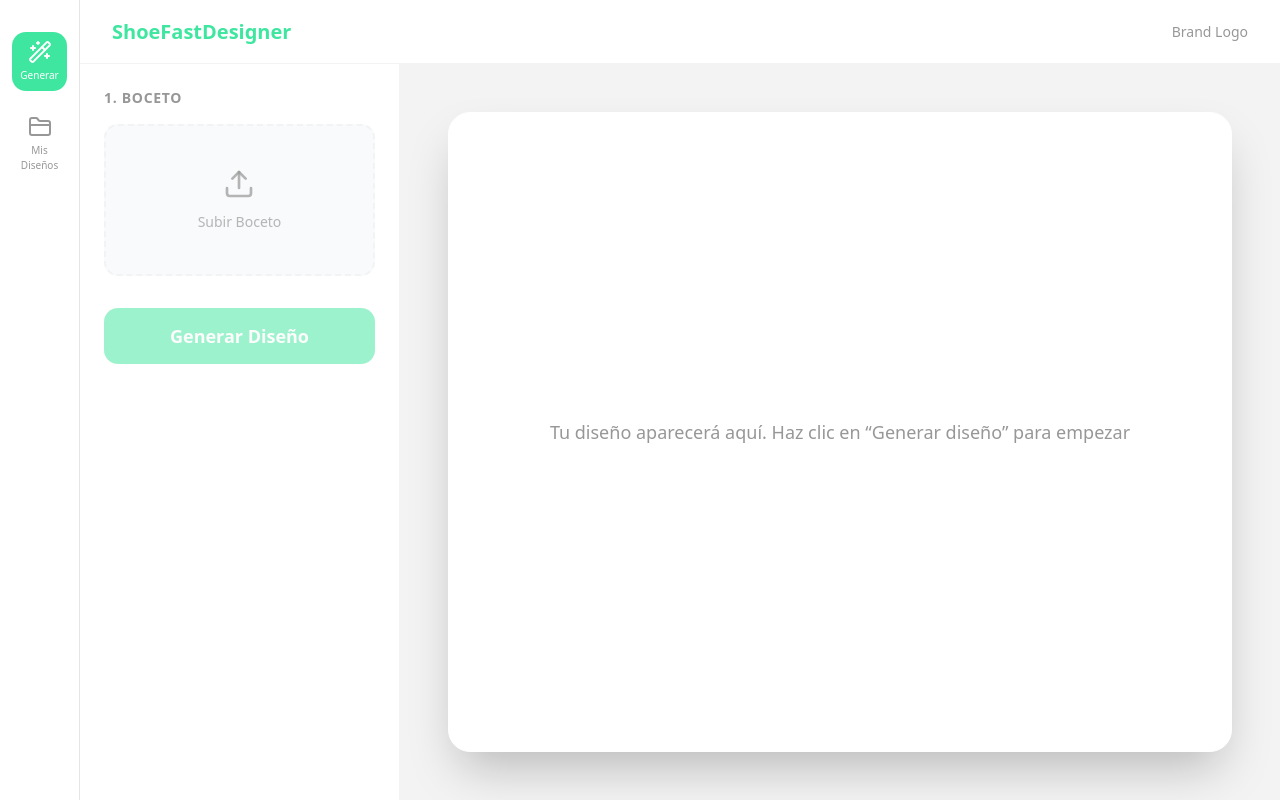
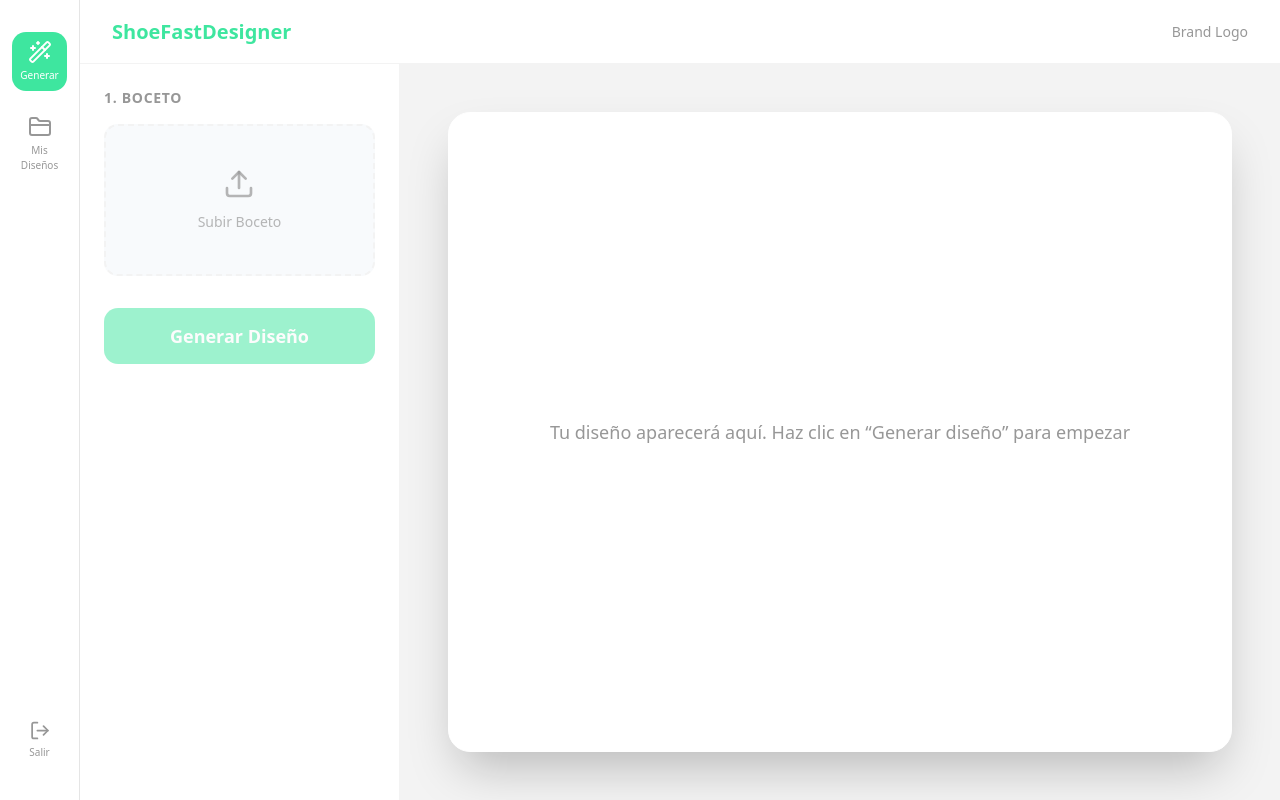
Before and after one commit to DianaSanchezOrdonez/ShoeFastDesignerWeb, a Next.js app: page / in a window 1280 px wide. Built offline with nearby package versions, Linux system fonts and the light colour scheme; no server answers.

Commit message:
chore: add logout cta

```diff
--- a/components/sidebar-nav.tsx
+++ b/components/sidebar-nav.tsx
@@ -1,24 +1,49 @@
 "use client";
 import Link from "next/link";
-import { usePathname } from "next/navigation";
-import { Wand2, FolderClosed } from "lucide-react";
+import { usePathname, useRouter } from "next/navigation";
+import { Wand2, FolderClosed, LogOut } from "lucide-react";
 import { cn } from "@/lib/utils";
+import Cookies from "js-cookie";
+import { toast } from "sonner";
 
 export function SidebarNav() {
+  const router = useRouter();
   const pathname = usePathname();
   const navItems = [
     { icon: Wand2, label: "Generar", href: "/" },
     { icon: FolderClosed, label: "Mis Diseños", href: "/mis-disenos" },
   ];
 
+  const handleLogout = async () => {
+    try {
+      const token = Cookies.get("auth_token");
+
+      await fetch(`${process.env.NEXT_PUBLIC_API_URL}/auth/logout`, {
+        method: "POST",
+        headers: { Authorization: `Bearer ${token}` },
+      });
+    } finally {
+      Cookies.remove("auth_token");
+      Cookies.remove("user_email");
+
+      toast.info("Sesión cerrada", {
+        description: "Has salido de ShoeFastDesigner correctamente.",
+        icon: null,
+      });
+
+      router.push("/login");
+    }
+  };
+
   return (
     <aside
       className={cn(
         "bg-white border-t md:border-t-0 md:border-r z-50",
-        "fixed bottom-0 w-full h-16 md:relative md:w-20 md:h-full flex md:flex-col"
+        "fixed bottom-0 w-full h-16 md:relative md:w-20 md:h-full flex md:flex-col",
       )}
     >
-      <nav className="flex h-full w-full md:flex-col items-center justify-around md:justify-start md:pt-8 gap-4 px-4">
+      <nav className="flex h-full w-full md:flex-col items-center justify-around md:justify-between py-2 md:py-8 px-4">
+        <div className="flex md:flex-col items-center gap-4 w-full justify-around md:justify-start">
           {navItems.map((item) => (
             <Link
               key={item.href}
@@ -27,7 +52,7 @@ export function SidebarNav() {
                 "flex flex-col items-center justify-center p-2 rounded-xl transition-all",
                 pathname === item.href
                   ? "text-white bg-enfasis-1"
-                : "text-enfasis-5 hover:bg-enfasis-6"
+                  : "text-enfasis-5 hover:bg-enfasis-6",
               )}
             >
               <item.icon className="h-6 w-6" />
@@ -36,6 +61,20 @@ export function SidebarNav() {
               </span>
             </Link>
           ))}
+        </div>
+        <button
+          onClick={handleLogout}
+          className={cn(
+            "flex flex-col items-center justify-center p-2 w-12 h-12 md:w-14 md:h-14 rounded-xl transition-all",
+            "text-enfasis-5 hover:bg-red-50 hover:text-red-500 group",
+          )}
+          title="Cerrar Sesión"
+        >
+          <LogOut className="h-6 w-6 transition-transform group-hover:scale-110" />
+          <span className="text-[10px] mt-1 font-medium hidden md:block text-center">
+            Salir
+          </span>
+        </button>
       </nav>
     </aside>
   );
```
Lines whose indentation alone changed are shown as unchanged.
